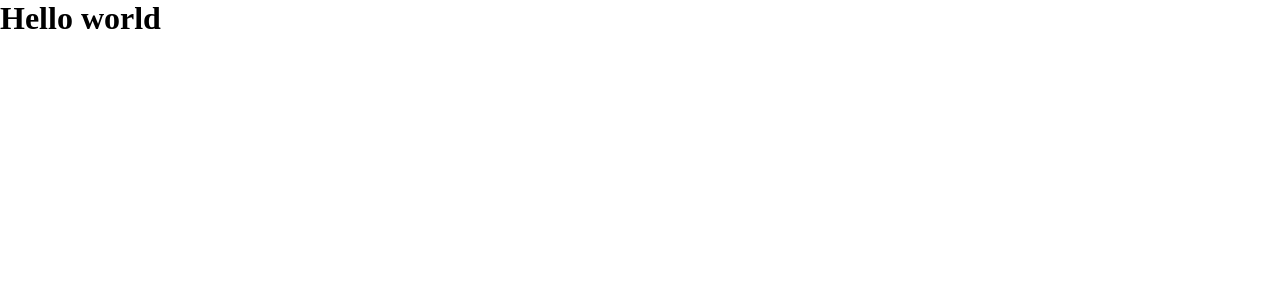
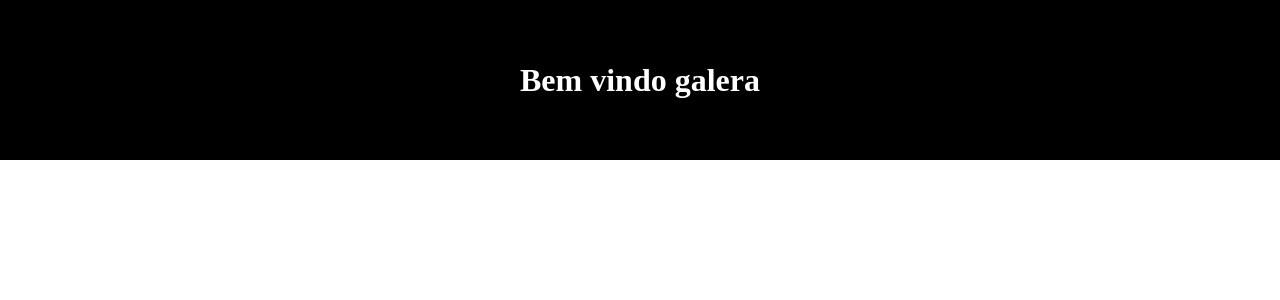
Before and after one commit to ViniciusCharleaux/mymita, a React (Vite) app: page / in a window 1280 px wide. Shown: the top 300 px of the page. Built offline with nearby package versions, Linux system fonts and the light colour scheme.

Commit message:
feat: welcome

```diff
--- a/src/App.tsx
+++ b/src/App.tsx
@@ -1,11 +1,13 @@
 import { GlobalStyle } from './styles/global';
+
+import { Home } from './pages/home';
 
 function App() {
 
   return (
     <>
       <GlobalStyle />
-      <h1>Hello world</h1>
+      <Home />
     </>
   )
 }
--- /dev/null
+++ b/src/pages/home/index.tsx
@@ -0,0 +1,12 @@
+import { Container } from './styles';
+
+
+export const Home: React.FC = () => {
+  return (
+    <Container>
+      <div className="head__welcome">
+        <h1>Bem vindo galera</h1>
+      </div>
+    </Container>
+  );
+}
--- /dev/null
+++ b/src/pages/home/styles.ts
@@ -0,0 +1,21 @@
+import styled from 'styled-components'
+
+export const Container = styled.div`
+  height: 100vh;
+  width: 100vw;
+
+  display: flex;
+  flex-direction: column;
+
+  .head__welcome {
+    height: 20%;
+    width: 100%;
+    display: flex;
+
+    align-items: center;
+    justify-content: center;
+
+    background-color: black;
+    color: white;
+  }
+`
```
